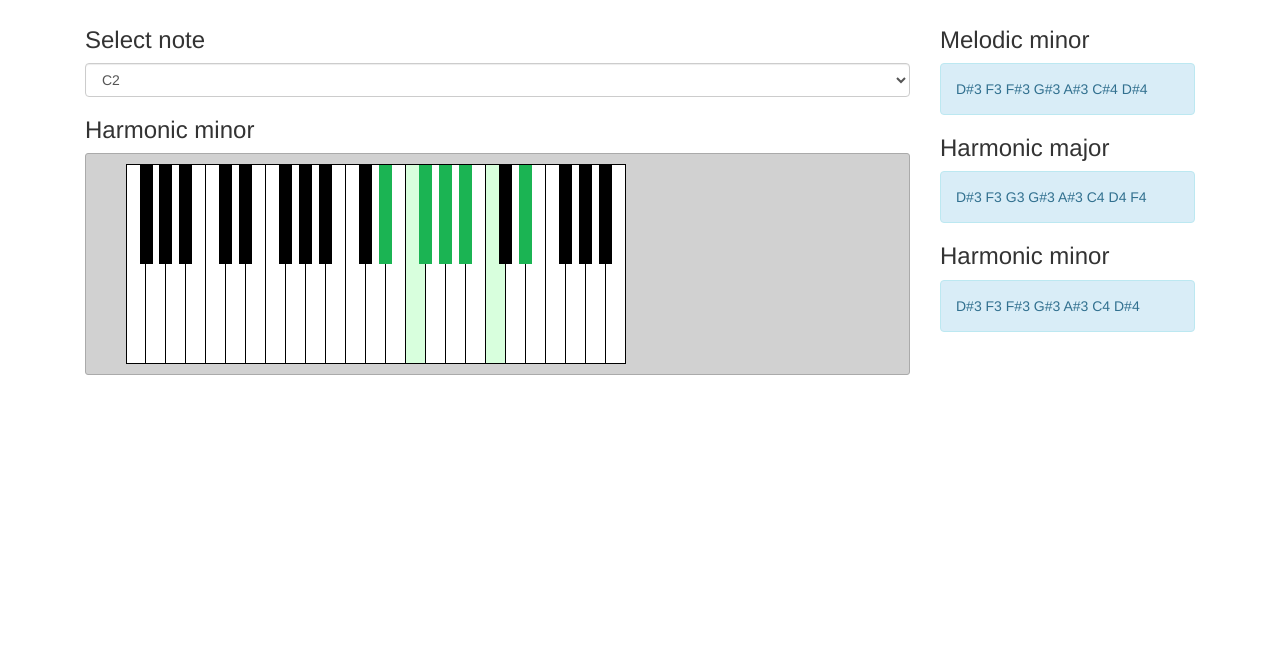
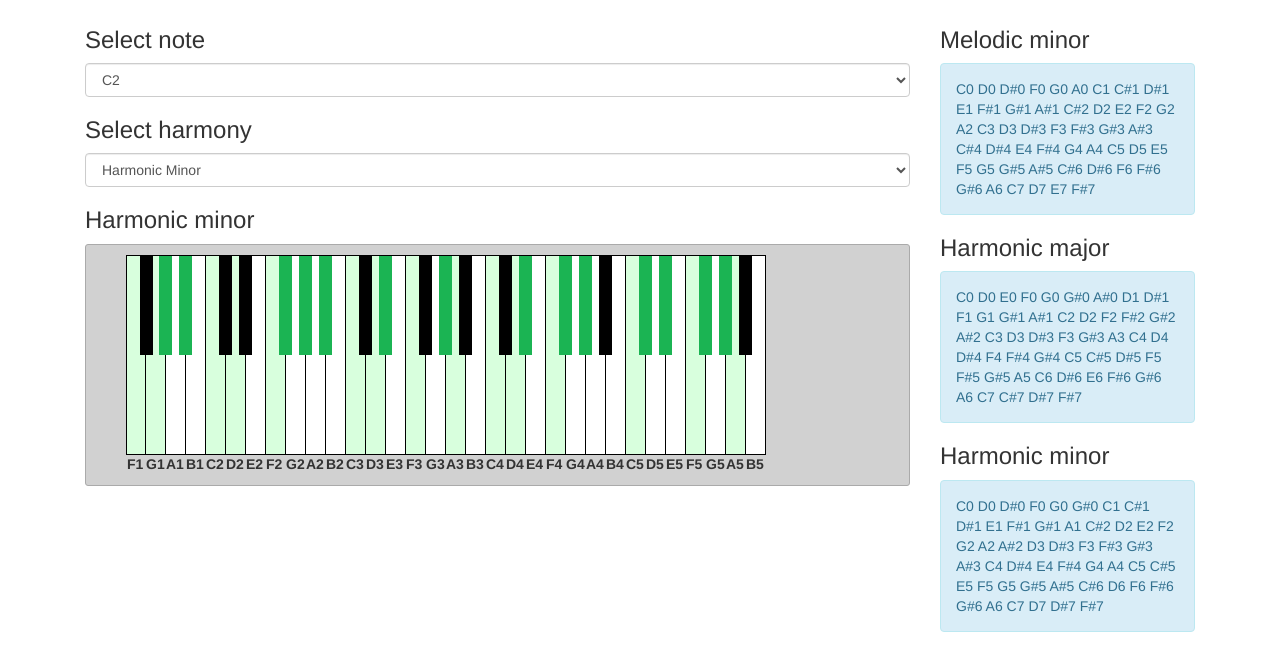
Before and after one commit to ensaier/chicken.js, a website: page application/index.html in a window 1280 px wide. Shown: the part 63-734 px from the top of the page. Drawn offline with Linux system fonts and the light colour scheme.

Commit message:
Harmony selection. Wide keyboard support

```diff
--- a/application/assets/css/piano.css
+++ b/application/assets/css/piano.css
@@ -1,5 +1,6 @@
 .piano-box {
 	padding-top:10px;
+	padding-bottom:20px;
 	background-color:#D1D1D1;
 	border-radius:3px;
 	border:1px solid #aaa;
--- a/application/index.html
+++ b/application/index.html
@@ -14,7 +14,23 @@
 			<div id="manager" class="col-md-9">
 				<h3>Select note</h3>
 				<select id="note-picker" class="form-control"></select>
-				<h3>Harmonic minor</h3>
+				<h3>Select harmony</h3>
+				<select id="harmony-picker" class="form-control">
+					 <optgroup label="Harmonic">
+							<option value="harmonic_minor">Harmonic Minor</option>
+							<option value="harmonic_major">Harmonic Major</option>
+					 </optgroup>
+					 <optgroup label="Melodic">
+							<option value="melodic_minor">Melodic Minor</option>
+							<option value="melodic_major" disabled>Melodic Major</option>
+					 </optgroup>
+					 <optgroup label="Natural">
+							<option value="natural_minor">Natural Minor</option>
+							<option value="natural_major" disabled>Natural Major</option>
+					 </optgroup>
+
+				</select>
+				<h3 id="selected-harmony">Harmonic minor</h3>
 				<div class="piano-box">
 					<ul class="piano">
 						<li><div class="key"></div><span></span></li>
@@ -42,6 +58,14 @@
 						<li><div class="key"></div><span></span></li>
 						<li><div class="key"></div><span></span></li>
 						<li><div class="key"></div></li>
+						<li><div class="key"></div><span></span></li>
+						<li><div class="key"></div><span></span></li>
+						<li><div class="key"></div></li>
+						<li><div class="key"></div><span></span></li>
+						<li><div class="key"></div><span></span></li>
+						<li><div class="key"></div><span></span></li>
+						<li><div class="key"></div></li>
+
 					</ul>
 				</div>
 			</div>
--- a/application/js/Entities/Note.js
+++ b/application/js/Entities/Note.js
@@ -54,18 +54,20 @@ var Note = (function() {
 			var line = [];
 			var position = this.notes.indexOf(this.note);
 
+			for (var i = 0; i < 7; i) {
 				this.harmonies[type][harmony].forEach(function(halftones){
 					if (position >= (this.notes.length - 1)) {
-					this.octave++;
+						i++;
 						position -= (this.notes.length - 1);
 					}
 					line.push({
 						note: this.notes[position],
-					octave: this.octave
+						octave: i
 					});
 
 					position += halftones;
 				}.bind(this));
+			}
 
 			// Instead of erasing
 			this.harmony = line;
--- a/application/js/Helpers/pianoboard.js
+++ b/application/js/Helpers/pianoboard.js
@@ -61,6 +61,9 @@ var Pianoboard = (function(){
 			button.parentNode.querySelector('span').id = halftone;
 		}
 
+		labelElement.innerHtml = note.full;
+		button.parentNode.appendChild(labelElement);
+
 		button.id = note.full + octave;
 		labelElement.innerHTML = note.full + octave;
 		counter++;
--- a/application/js/examples.js
+++ b/application/js/examples.js
@@ -4,8 +4,9 @@
   	var samples = [];
 	var examplesBox = document.getElementById('samples');
 	var noteSelector = document.getElementById('note-picker');
+	var harmonySelector = document.getElementById('harmony-picker');
 
-	var run = function(note) {
+	var run = function(note, harmony) {
 		samples = [];
 		samples.push({
 			result: new Note(note).buildHarmony('melodic', 'minor').harmonyToString(),
@@ -22,7 +23,7 @@
 			title: 'Harmonic minor'
 		});
 
-		drawPianoKeys(note);
+		drawPianoKeys(note, harmony);
 
 
 		examplesBox.innerHTML = '';
@@ -38,14 +39,25 @@
 	}
 
 	var cleanUpPianoKeys = function(button) {
+		var blackKey = {};
 		if (button.className == undefined && button.className !== 'key') {
 			return;
 		}
 		button.classList.remove('active');
+
+		blackKey = button.parentNode.querySelector('span');
+		if (blackKey == null || blackKey.className == undefined) {
+			return;
+		}
+		blackKey.classList.remove('active');
 	}
 
-	var drawPianoKeys = function(note) {
-		var line = new Note(note).buildHarmony('harmonic', 'minor').harmonyToArray();
+	var drawPianoKeys = function(note, harmony) {
+		harmony = harmony.split('_');
+		if (harmony.length !== 2) {
+			return false;
+		}
+		var line = new Note(note).buildHarmony(harmony[0], harmony[1]).harmonyToArray();
 		var keys = document.querySelectorAll('.key');
 
 		for (var key in keys) {
@@ -53,6 +65,9 @@
 		}
 		line.forEach(function(key){
 			var element = document.getElementById(key.note + key.octave);
+			if (element == null) {
+				return;
+			}
 			var classes = element.className;
 			element.className = classes + ' active';
 		});
@@ -67,14 +82,26 @@
 		})
 	}
 
+	var refreshPiano = function() {
+		var target = document.querySelector('#note-picker option:checked').value;
+		var harmonyElement = document.querySelector('#harmony-picker option:checked');
+
+		document.getElementById('selected-harmony').innerHTML = harmonyElement.innerHTML;
+		console.log(harmonyElement.value);
+		run(target, harmonyElement.value);
+	}
+
 	var fireEventListeners = function() {
 		noteSelector.addEventListener('change', function(event){
-			var target = document.querySelector('#note-picker option:checked').value;
-			run(target);
+			refreshPiano();
+		});
+
+		harmonySelector.addEventListener('change', function(event){
+			refreshPiano();
 		});
 	}
 
 	fireEventListeners();
 	buildNoteSelector();
-	run('D#3');
+	run('C2', 'harmonic_major');
 })(window.Note = window.Note || {});
```
Lines whose indentation alone changed are shown as unchanged.
